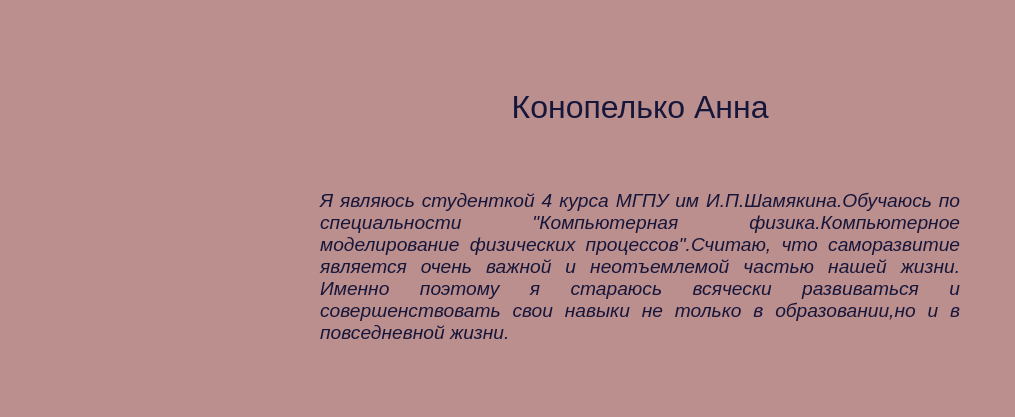
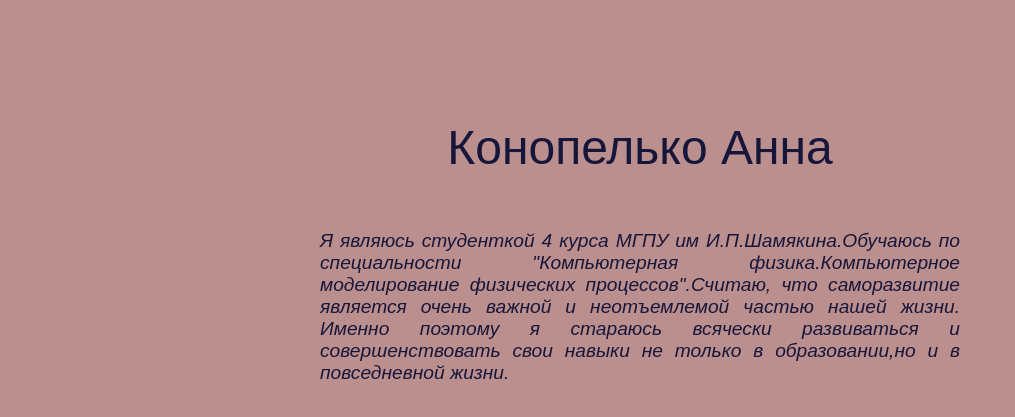
Before and after one commit to anna-konopelko/js-homework-1, a website: page index.html in a window 1280 px wide. Shown: the part 333-750 px from the top of the page, without its empty margins (0-1015 px from the left). Drawn offline with Linux system fonts and the light colour scheme.

Commit message:
add heroku

```diff
--- a/style.css
+++ b/style.css
@@ -1,16 +1,16 @@
 .anna {
   position: absolute;
-  top: 55%;
+  top: 60%;
   left: 50%;
   transform: translate(-50% , -50%);
   color: #16163a;
-  font-size: 200%;
+  font-size: 300%;
   font-family: Arial, Helvetica, sans-serif;
 }
 
 .info {
     position: absolute;
-    top: 75%;
+    top: 80%;
     left: 50%;
     transform: translate(-50% , -50%);
     text-align: justify;
```
